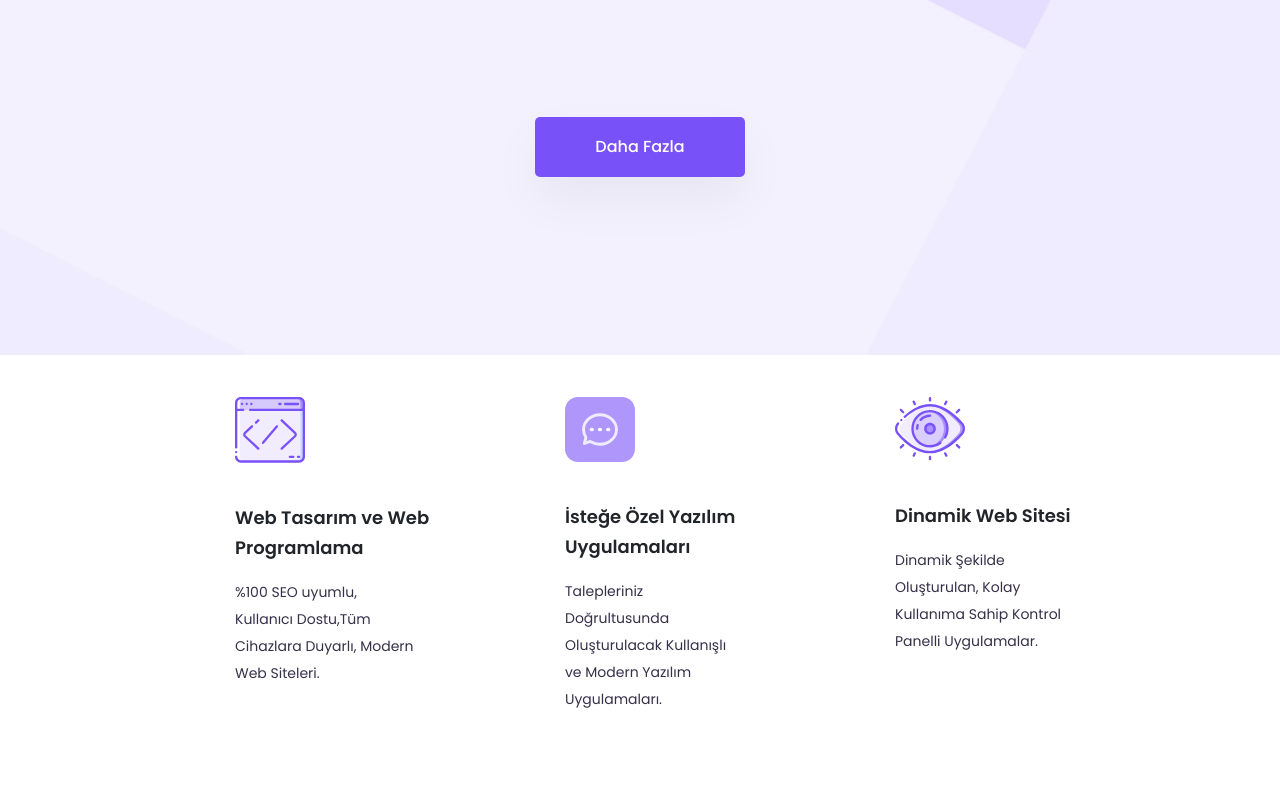
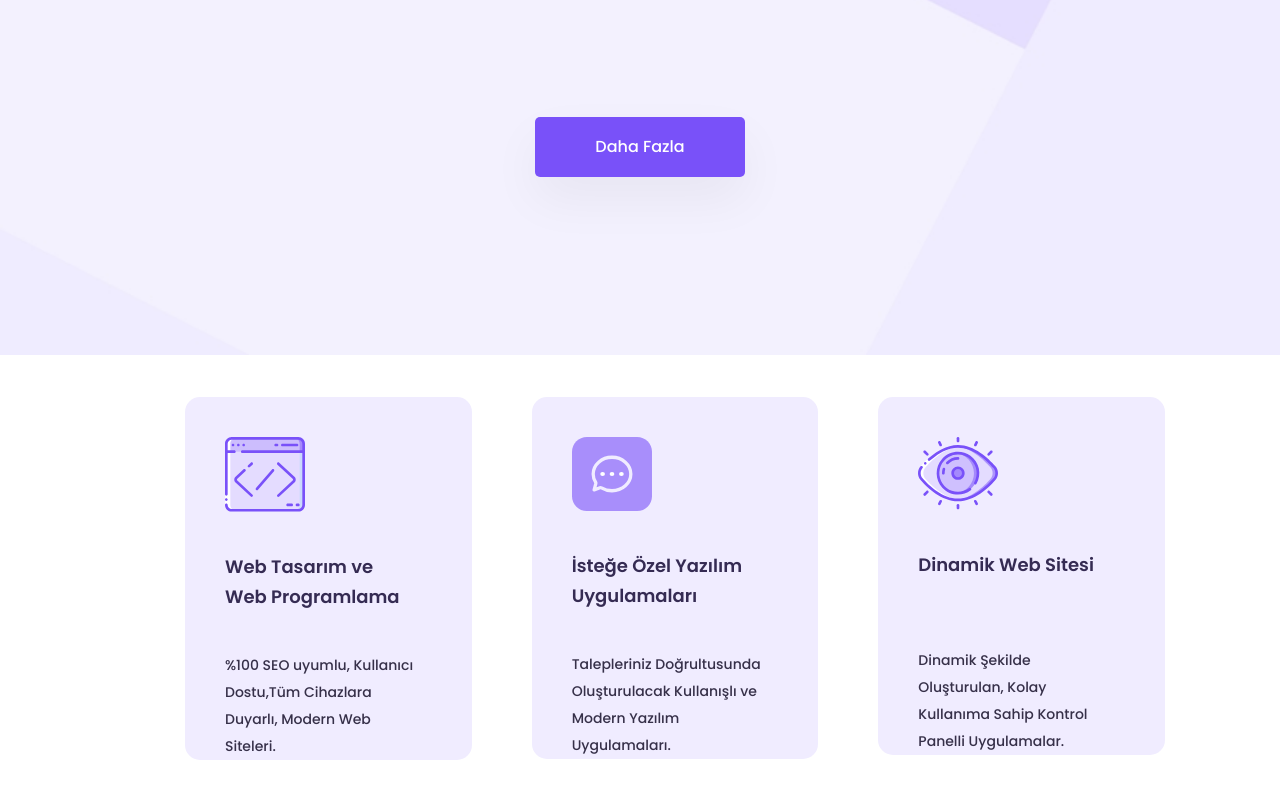
Before and after one commit to oguzhanagir/frontend-corporate-els, a plain HTML site: page index.html in a window 1280 px wide. Shown: the part 416-1214 px from the top of the page. Drawn offline with Linux system fonts and the light colour scheme.

Commit message:
Hizmetler Style İyileştirmesi
Hizmetler Logoları Eklendi ve tasarım iyileştirildi

```diff
--- a/assets/css/style.css
+++ b/assets/css/style.css
@@ -292,16 +292,25 @@ a {
 
 
 ._feature_online_content_wrap {
-    margin: 100px 0 20px 150px;
+    margin: 100px 0 20px 100px;
 
+
+}
+._feature_online_content{
+    background-color: #F0ECFF;
+    border-radius: 15px;
+    margin-right: 30px;
 }
 
 ._feature_online_content_img {
-    width: 70px;
+    width: 80px;
+    margin-left: 40px;
+    padding-top: 40px;
 }
 
 ._feature_online_content_txt {
-    margin: 40px 0 10px 0;
+    margin: 40px 10px 0 40px;
+
 }
 
 ._feature_online_content_title {
@@ -309,17 +318,20 @@ a {
     font-weight: 600;
     font-size: 18px;
     line-height: 30px;
-    color: var(--color2);
+    color: #352B53;
     margin: 0 0 16px 0;
+    max-width: 80%;
+
 }
 
 ._feature_online_content_para {
     font-family: 'Poppins', sans-serif;
-    font-weight: 400;
+    font-weight: 500;
     font-size: 14px;
     line-height: 27px;
     color: #363049;
-    max-width: 60%;
+    max-width: 80%;
+    margin-top: 40px;
 }
 
 
--- a/index.html
+++ b/index.html
@@ -107,7 +107,7 @@
                             </div>
                             <div class="_feature_online_content_txt">
                                 <h4 class="_feature_online_content_title">Dinamik Web Sitesi</h4>
-                                <p class="_feature_online_content_para">Dinamik Şekilde Oluşturulan, Kolay Kullanıma Sahip Kontrol Panelli Uygulamalar.</p>
+                                <p class="_feature_online_content_para"></br>Dinamik Şekilde Oluşturulan, Kolay Kullanıma Sahip Kontrol Panelli Uygulamalar.</p>
                             </div>
                         </div>
                     </div>
```
